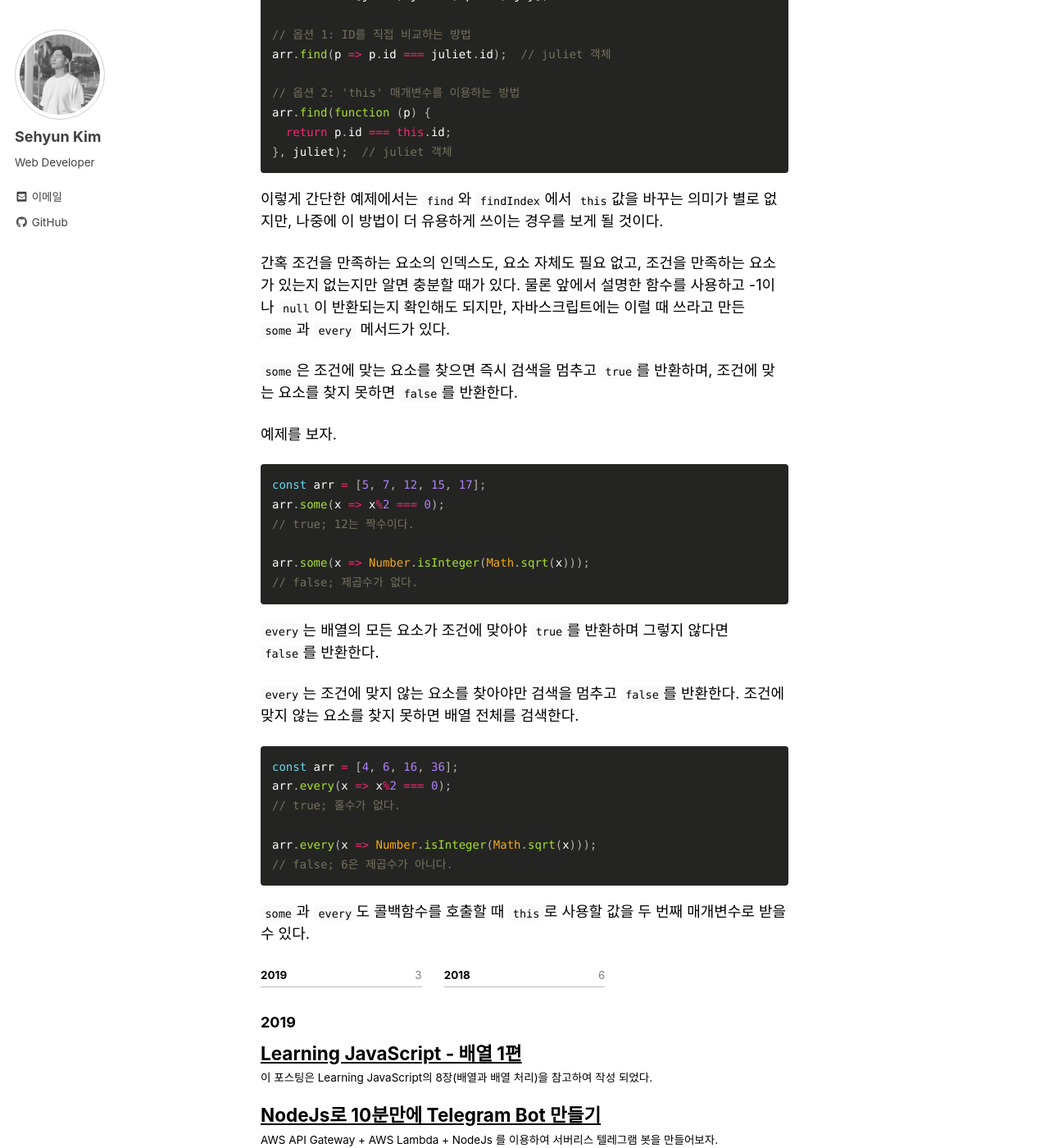
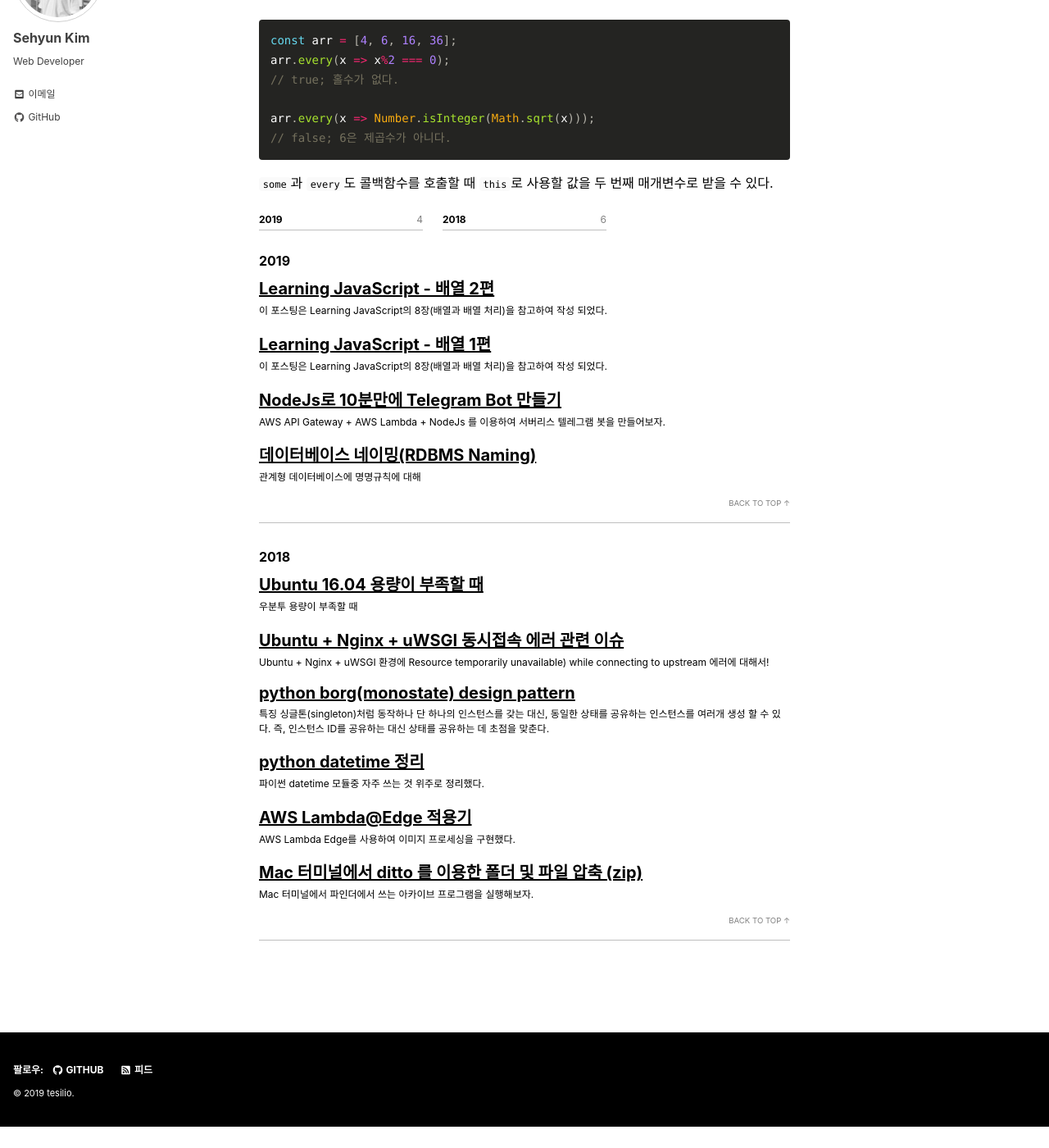
Before and after one commit to tesilio/tesilio.github.io, a Jekyll site: the page built from _posts/2019-08-21-learning-javascript-array-1.md, in a window 1280 px wide and 1400 px high, scrolled down 10393 px. Shown: the whole window at 82% size. Built offline with Jekyll 4.4.1, drawn with Linux system fonts in a browser that asks for light colours; nearby versions of some CDN libraries; comment, search, counter and statistics services are not loaded; after the commit the page ends 11767 px from its top, so only the background shows below that; part of the change alters nothing that is shown.

Commit message:
Created learning-javascript-array-2.md

````diff
--- a/_posts/2019-08-21-learning-javascript-array-1.md
+++ b/_posts/2019-08-21-learning-javascript-array-1.md
@@ -2,7 +2,7 @@
 layout: posts
 title: Learning JavaScript - 배열 1편
 description: JavaScript 배열에 대해 알아보자.
-tags: [javaScript, array, learningJavaScript, nodeJs]
+tags: [javaScript, array, learningJavaScript, nodejs]
 ---
 
 이 포스팅은 Learning JavaScript의 8장(배열과 배열 처리)을 참고하여 작성 되었다.
--- /dev/null
+++ b/_posts/2019-08-21-learning-javascript-array-2.md
@@ -0,0 +1,212 @@
+---
+layout: posts
+title: Learning JavaScript - 배열 2편
+description: JavaScript 배열 메서드들을 좀 더 알아보자.
+tags: [javaScript, array, learningJavaScript, nodejs]
+---
+
+이 포스팅은 Learning JavaScript의 8장(배열과 배열 처리)을 참고하여 작성 되었다.
+
+---
+
+## `map`과 `filter`
+`map`과 `filter`는 배열 메서드 중 가장 유용한 메서드이다. 이들 메서드로 할 수 있는 일은 정말 다양하다.
+
+`map`은 배열 요소를 변형한다. 뭐든 가능하다.
+숫자가 들어있는 객체가 있는데, 필요한 건 숫자라면? 간단하다. 함수로 구성된 배열이 있는데, 프라미스(promise)가 필요하다? 간단하다.
+***일정한 형식의 배열을 다른 형식으로 바꿔야 한다면*** `map`을 쓰면 된다. `map`과 `filter`는 모두 사본을 반환하며 원래 배열은 바뀌지 않는다.
+
+예제를 보자.
+```js
+const cart = [
+  {
+    name: 'Widget',
+    price: 9.95,
+  },
+  {
+    name: 'Gadget',
+    price: 22.95,
+  }
+];
+
+const names = cart.map(x => x.name);
+// ['Widget', 'Gadget']
+
+const prices = cart.map(x => x.price);
+// [9.95, 22.95]
+
+const discountPrices = prices.map(x => x * 0.8);
+// [7.96, 18.36]
+```
+콜백 함수는 각 요소에서 호출될 때 요소 자체와 요소 인덱스, 배열 전체를 매개변수로 받는다(배열 매개변수는 그다지 유용하지는 않다).
+
+다음 예제에는 두 배열에 상품과 가격이 따로 저장되어 있는데, 이 둘을 객체로 결합해 보자.
+```js
+const items = ['Widget', 'Gadget'];
+const prices = [9.95, 22.95];
+const cart = items.map((x, i) => ({name: x, price: prices[i]}));
+// cart: [{ name: 'Widget', price: 9.95 }, { name: 'Gadget', price: 22.95 }]
+```
+이 예제는 조금 더 복잡하지만, `map`함수의 가능성을 잘 표현한다. 여기서 우리는 요소 자체(x)만 사용하지 않고 인덱스(i)도 사용했다.
+인덱스를 쓴 까닭은 `items`의 요소와 `prices`의 요소를 인덱스에 따라 결합하기 위해서이다. 여기서 `map`은 다른 배열에서 정보를 가져와서 문자열로 이루어진 배열을 객체 배열로 변형했다.
+
+객체를 괄호로 감싼 이유는, 이렇게하지 않으면 화살표 표기법에서 객체 리터럴의 중괄호를 블록으로 판단하기 때문이다.
+
+`filter`는 이름이 암시하듯 배열에서 필요한 것들만 남길 목적으로 만들어졌다. `filter`는 `map`과 마찬가지로 사본을 반환하며 새 배열에는 필요한 요소만 남는다. 어떤 요소를 남길지는 마음대로이다.
+
+예제를 보자.
+```js
+// 카드 덱을 만든다.
+const cards = [];
+for (let suit of ['H', 'C', 'D', 'S'])
+  for (let value = 1; value <= 13; value += 1)
+    cards.push({ suit, value});
+
+// value 가 2인 카드
+cards.filter(c => c.value === 2);
+// [
+//   { suit: 'H', value: 2 },
+//   { suit: 'C', value: 2 },
+//   { suit: 'D', value: 2 },
+//   { suit: 'S', value: 2 },
+// ]
+
+// 여기서부터는 반환된 배열의 길이만 적는다.
+
+// 다이아몬드
+cards.filter(c => c.suit === 'D');  // length: 13
+
+// 킹, 퀸, 주니어
+cards.filter(c => c.value > 10);  // length: 12
+
+// 하트의 킹, 퀸, 주니어
+cards.filter(c => c.value > 10 && c.suit === 'H');  // length: 3
+```
+`map`과 `filter`를 결합하면 정말 다양한 일을 할 수 있다. 예를 들어 앞에서 만든 카드 덱을 짧은 문자열로 표현하고 싶다고 하자.
+카드 그림(suit: 하트, 클로버, 다이아몬드, 스페이드)에는 유니코드 코드 포인트를 쓰고 에이스와 킹, 퀸, 주니어는 숫자 대신 각각 A, K, Q, J를 쓰겠다. 여기에 필요한 함수는 조금 길어지므로 익명 함수를 쓰지 않고 따로 만든다.
+```js
+function cardToString(c) {
+  const suits = {
+    'H': '\u2665',
+    'C': '\u2663',
+    'D': '\u2666',
+    'S': '\u2660',
+  };
+  const values = {
+    1: 'A',
+    11: 'J',
+    12: 'Q',
+    13: 'K',
+  };
+  // cardToString을 호출할 때마다 매번 값을 만드는 건 그리 효율적인 방법은 아니다.
+  // 더 효율적인 방법은 연습문제로 남긴다.
+  for(let i = 2; i <=10; i += 1) values[i] = i;
+  return values[c.value] + suits[c.suit];
+}
+
+// 카드 덱을 만든다.
+const cards = [];
+for (let suit of ['H', 'C', 'D', 'S'])
+  for (let value = 1; value <= 13; value += 1)
+    cards.push({ suit, value });
+
+// value가 2인 카드
+cards.filter(c => c.value === 2)
+  .map(cardToString);   // ['2♥', '2♣', '2♦', '2♠'];
+
+// 하트의 킹, 퀸, 주니어
+cards.filter(c => c.value > 10 && c.suit === 'H')
+  .map(cardToString);   // ['J♥', 'Q♥', 'K♥'];
+```
+
+---
+
+## 배열의 마법 `reduce`
+`map`이 배열의 각 요소를 변형한다면 `reduce`는 ***배열 자체*** 를 변형한다. `reduce`라는 이름은 이 메서드가 보통 배열을 값 하나로 줄이는 데 쓰이기 때문에 붙었다.
+예를 들어 배열에 들어있는 숫자를 더하거나 평균을 구하는 것은 배열을 값 하나로 줄이는 동작이다. 하지만 `reduce`가 반환하는 ***값 하나*** 는 객체일 수도 있고, 다른 배열일 수도 있다.
+사실 `reduce`는 `map`과 `filter`를 비롯해 여태까지 설명한 배열 메서드의 동작을 대부분 대신할 수 있다.
+
+`reduce`는 `map`이나 `filter`와 마찬지로 콜백 함수를 받는다. 그런데 여태까지 설명한 콜백에서 첫 번째 매개변수는 항상 현재 배열 요소였지만, `reduce`는 다르다.
+`reduce`가 받는 첫 번째 매개변수는 배열이 줄어드는 대상인 ***어큐뮬레이터(accumulator)*** 이다. 두 번째 매개변수부터는 여태까지 설명한 콜백의 순서대로 현재 배열 요소, 현재 인덱스, 배열 자체이다.
+
+`reduce`는 초깃값도 옵션으로 받을 수 있다. 배열의 숫자를 더하는 단순한 예제를 보자.
+```js
+const arr = [5, 7, 2, 4];
+const sum = arr.reduce((a, x) => a += x, 0);
+```
+`reduce`의 콜백 함수는 매개변수로 누적값 `a`와 현재 배열 요소 `x`를 받았다. 이 예제에서 누적값은 `0`으로 시작한다. `reduce`의 첫 예제이니 자바스크립트가 하는 방식대로 한 단계씩 진행하며 이해해 보기로 하자.
+
+1. 첫 번째 배열 요소 5에서 (익명) 함수를 호출한다. `a`의 초깃값은 `0`이고 `x`의 값은 `5`이다. 함수는 `a`와 `x(5)`의 합을 반환한다. 이 값은 다음 단계에서 `a`의 값이 된다.
+2. 두 번째 배열 요소 `7`에서 함수를 호출한다. `a`의 초깃값은 이전 단계에서 전달한 `5`이고, `x`의 값은 `7`이다. 함수는 `a`와 `x`의 합 `12`를 반환한다. 이 값은 다음 단계에서 `a`의 값이 된다.
+3. 세 번째 배열 요소 `2`에서 함수를 호출한다. 이 단계에서 `a`는 `12`이고 `x`는 `2`이다. 한수는 `a`와 `x`의 합인 `14`를 반환한다.
+4. 네 번째이자 마지막 배열 요소인 `4`에서 함수를 호출한다. `a`는 `14`이고 `x`는 `4`이다. 함수는 `a`와 `x`의 합인 `18`을 반환하며 이 값은 `reduce`의 값이고 `sum`에 할당되는 값이다.
+
+예민한 사람이라면 `a`에 값을 할당할 필요도 없다는 것을 눈치챘을 것이다. 화살표 함수에서 명시적인 `return`문이 필요하지 않았던 것처럼, 함수에서 중용한 건 무엇을 반환하는가 이므로 그냥 `a + x`를 반환해도 됐을 것이다.
+하지만 `reduce`를 더 잘 활용하려면 누적값이 어떻게 변하는지 생각하는 습관을 기르는 게 좋다.
+
+더 흥미로운 예제를 보기 전에, 누적값이 `undefined`로 시작한다면 어떻게 될지 생각해 보자. 누적값이 제공되지 않으면 `reduece`는 첫 번째 배열 요소를 초깃값으로 보고 두 번째 요소에서부터 함수를 호출한다.
+
+앞 예제에서 초깃값을 생략하고 다시 생각해 보자.
+```js
+const arr = [5, 7, 2, 4];
+const sum = arr.reduce((a, x) => a += x);
+```
+1. 두 번째 배열 요소 `7`에서 함수가 호출된다. `a`의 초깃값은 첫 번째 배열 요소인 `5`이고 `x`의 값은 `7`이다. 함수는 `a`와 `x`이 합인 `12`를 반환하고 이값이 다음 단계에서 `a`의 값이다.
+2. 세 번째 배열 요소 `2`에서 함수를 호출한다. `a`의 초깃값은 `12`이고 `x`의 값은 `2`이다. 함수는 `a`와 `x`의 합인 `14`를 반환한다.
+3. 네 번째이자 마지막 배열 요소인 `4`에서 함수를 호출한다. `a`는 `14`이고 `x`는 `4`이다. 함수는 `a`와 `x`의 합인 `18`을 반환하며 이 값은 `reduce`의 값이고 `sum`에 할당되는 값이다.
+
+단계는 하나 줄었지만 결과는 같다. 이 예제를 포함해, 배열의 첫 번째 요소가 그대로 초깃값이 될 수 있을 때는 초깃값을 생략해도 된다.
+
+`reduce`는 보통 숫자나 문자열 같은 원시 값을 누적값으로 사용하지만, 객체 또한 누적값이 될 수 있고 이를 통해 아주 다양하게 활용할 수 있는데도 간과하는 사람들이 많다.
+예를 들어 영단어로 이루어진 배열이 있고 각 단어를 첫 글자에 따라 묶는다고 하면 `reduce`와 함께 객체를 쓸 수 있다.
+```js
+const words = ['Beachball', 'Rodeo', 'Angel',
+  'Aardvark', 'Xylophone', 'November', 'Chocolater',
+  'Papaya', 'Uniform', 'Joker', 'Clover', 'Bali'];
+const alphabetical = words.reduce((a, x) => {
+  if ( !a[x[0]]) a[x[0]] = [];
+  a[x[0]].push(x);
+  return a;
+}, {});
+```
+이 예제는 조금 더 복잡하지만 원칙은 같다. 배열의 모든 요소에서 콜백 함수는 전 단계의 결과에 이 단어의 첫 번째 글자인 프로퍼티가 있는지 확인한다. 그런 프로퍼티가 없다면 빈 배열을 추가한다.
+즉 `'Beachball'`을 만나면 `a.B` 프로퍼티를 확인하는 데 그런 프로퍼티는 없으므로 빈 배열을 만든다. 그리고 그 단어를 적절한 배열에 추가한다. `'Beachball'`은 `a.B` 프로퍼티가 없었으므로 빈 배열에 추가고, 마지막으로 `{ B: [Beachball]}`인 `a`를 반환한다.
+
+`reduce`는 통계에도 사용할 수 있다. 예를 들어 데이터 셋의 평균(mean)과 분산(variance)을 계산한다고 해 보자.
+```js
+const data = [3.3, 5, 7.2, 12, 4, 6, 10.3];
+// 도널스 커누스(Donald Knuth)가 분산 계산을 위해 만든 알고리즘이다.
+const stats = data.reduce((a, x) => {
+  a.N += 1;
+  let delta = x - a.mean;
+  a.mean += delta / a.N;
+  a.M2 += delta * (x - a.mean);
+  return a;
+}, { N: 0, mean: 0, M2: 0 });
+if (stats.N > 2) {
+  stats.variance = stats.M2 / (stats.N - 1);
+  stats.stdev = Math.sqrt(stats.variance);
+}
+```
+변수 여러 개, 특히 `mean`과 `M2`를 사용해야 하므로 이번에도 객체를 누적값으로 썼다. 원한다면 `N` 대신 인덱스에서 `1`을 뺀 값을 써도 되긴 한다.
+
+`reduce`의 유연성을 알아보기 위해 한 가지 예제를 더 살펴보겠다. 예제 자체는 매우 조악하지만, 이번에는 문자열을 누적값으로 사용한다.
+```js
+const words = [
+  'Beachball',
+  'Rodeo',
+  'Angel',
+  'Aardvark',
+  'Xylophone',
+  'November',
+  'Chocolate',
+  'Papaya',
+  'Uniform',
+  'Joker',
+  'Clover',
+  'Bali',
+];
+const longWords = words.reduce((a, w) => w.length > 6 ? a + ' ' + w : a, '').trim();
+// longWords: 'Beachball Aardvark Xylophone November Chocolate Uniform'
+```
+이 예제는 문자열 누적값을 써서 6글자가 넘는 단어를 모아 문자열 하나로 만들었다. `reduce`대신 `filter`와 `join`을 써서 같은 결과를 얻을 수 있다. `reduce`다음에 `trim`을 호출한 이유를 먼저 생각해 보자.
--- a/assets/css/main.scss
+++ b/assets/css/main.scss
@@ -8,17 +8,17 @@
 @import "minimal-mistakes"; // main partials
 
 html {
-  font-size: 15px; // change to whatever
+  font-size: 13px; // change to whatever
 
   @include breakpoint($medium) {
-    font-size: 16px; // change to whatever
+    font-size: 14px; // change to whatever
   }
 
   @include breakpoint($large) {
-    font-size: 17px; // change to whatever
+    font-size: 15px; // change to whatever
   }
 
   @include breakpoint($x-large) {
-    font-size: 18px; // change to whatever
+    font-size: 16px; // change to whatever
   }
 }
````
